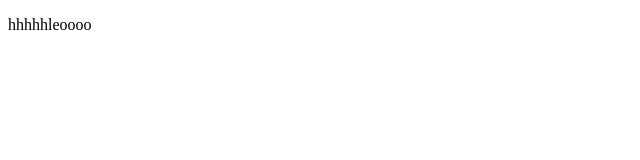
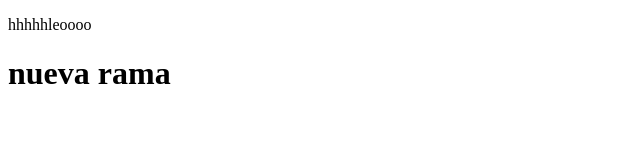
Before and after one commit to LeandroFuentealba/leoo, a plain HTML site: page index.html in a window 1280 px wide. Shown: the whole page, without its empty margins (0-640 px from the left). Drawn offline with Linux system fonts and the light colour scheme.

Commit message:
crecion de felipe

```diff
--- a/index.html
+++ b/index.html
@@ -8,5 +8,6 @@
 </head>
 <body>
     <p>hhhhhleoooo</p>
+    <h1>nueva rama</h1>
 </body>
 </html>
```
